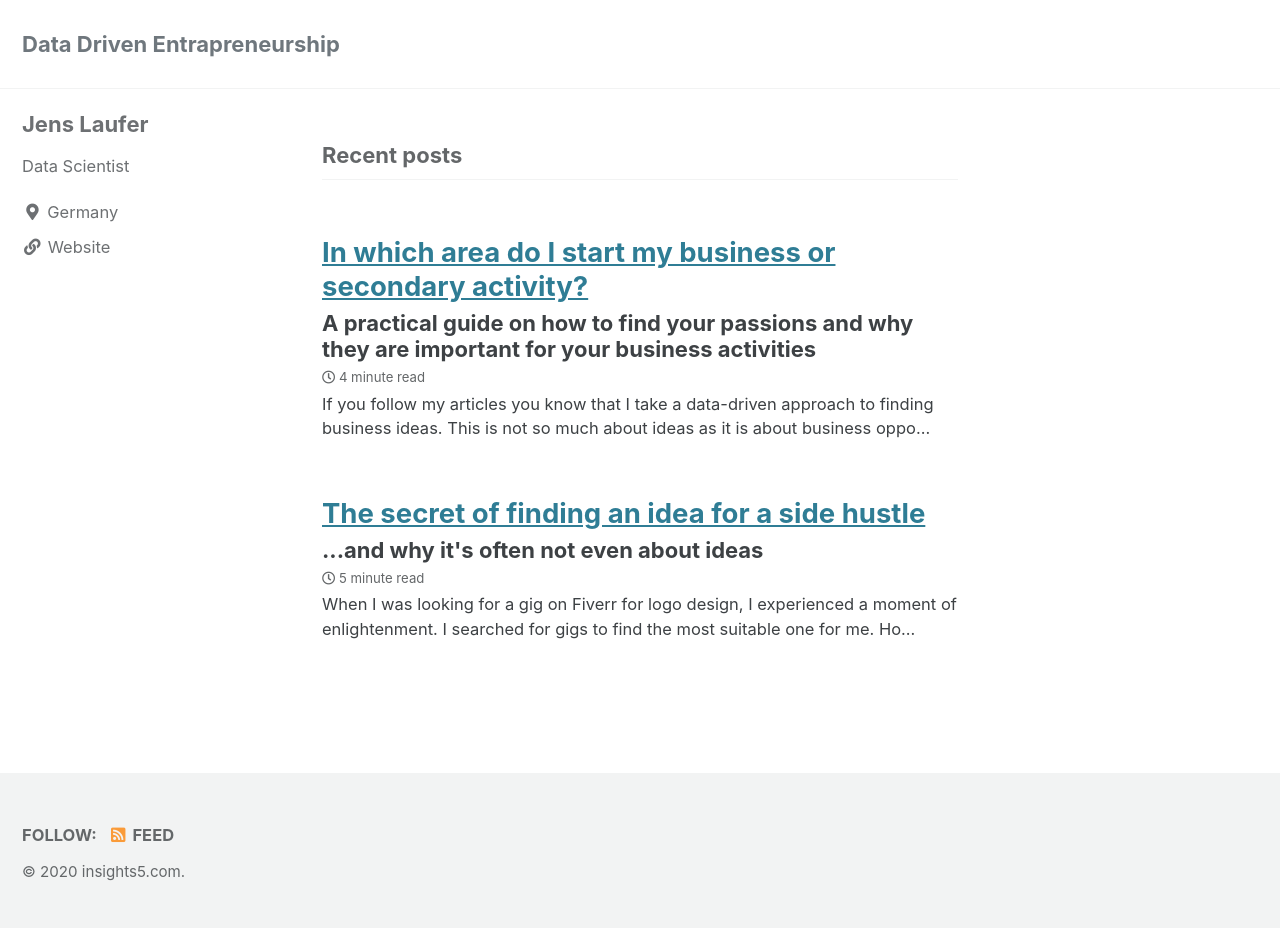
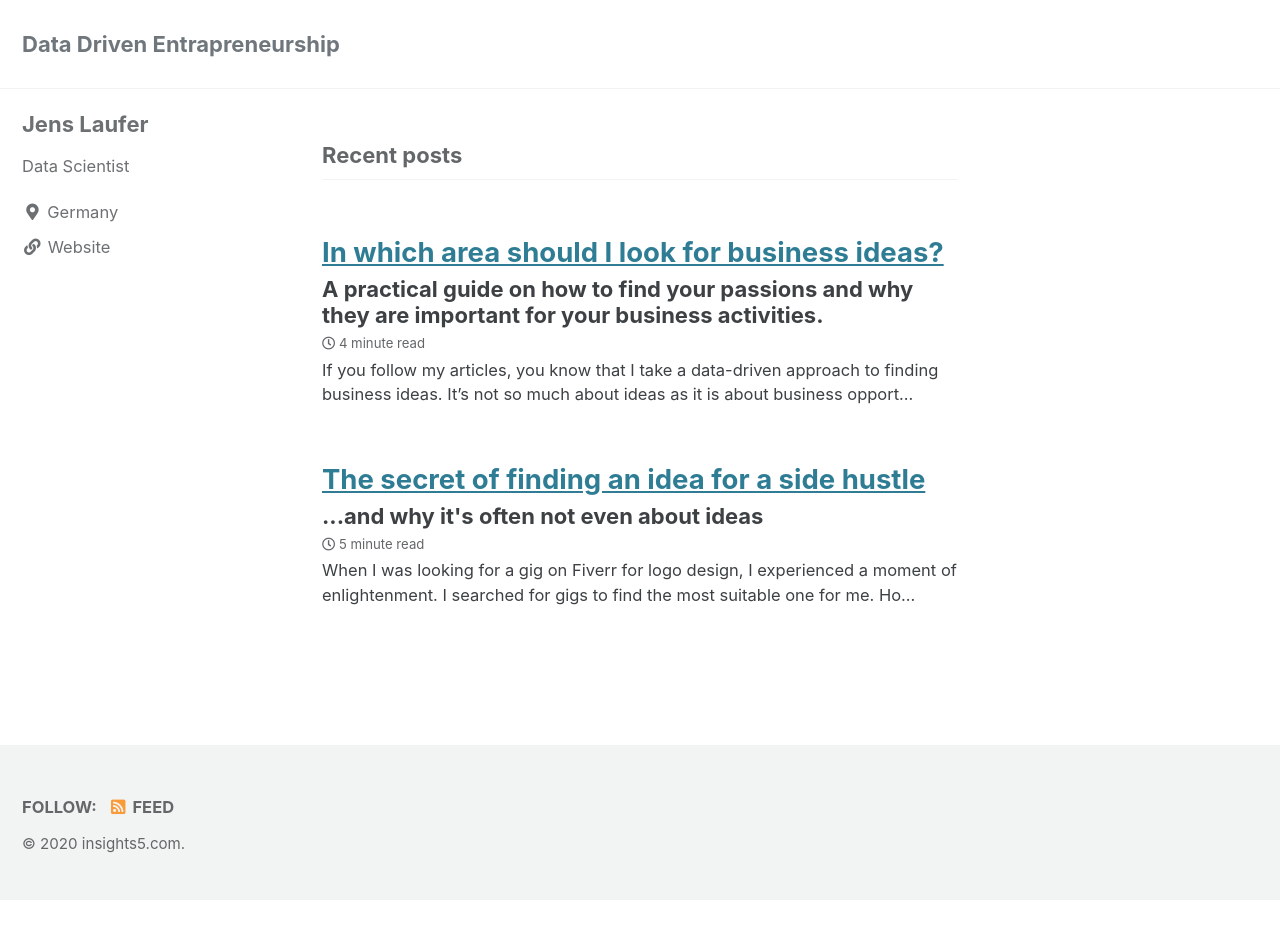
Before and after one commit to jenslaufer/data-driven-entrepreneurship-blog, a Jekyll site: the page built from index.html, in a window 1280 px wide. Built offline with Jekyll 4.4.1, drawn with Linux system fonts in a browser that asks for light colours; cached includes are drawn as plain includes; the list of posts is cut into pages by our own code; after the commit the page ends 900 px from its top, so only the background shows below that; part of the change alters nothing that is shown.

Commit message:
edited with grammarly

```diff
--- a/_posts/2020-10-27-in-which-area-should-i-look-for-business-opportunities.md
+++ b/_posts/2020-10-27-in-which-area-should-i-look-for-business-opportunities.md
@@ -1,6 +1,6 @@
 ---
-title: "In which area do I start my business or secondary activity?"
-subtitle: "A practical guide on how to find your passions and why they are important for your business activities"
+title: "In which area should I look for business ideas?"
+subtitle: "A practical guide on how to find your passions and why they are important for your business activities."
 header:
     image: https://res.cloudinary.com/jenslaufer/image/upload/c_scale,q_80,w_800/v1602590442/andrew-neel-fkalryO4dUI-unsplash.jpg
     caption: "Photo by [Andrew Neel](https://unsplash.com/@andrewtneel?utm_source=unsplash&amp;utm_medium=referral&amp;utm_content=creditCopyText) [**Unsplash**](https://unsplash.com/s/photos/passion?utm_source=unsplash&amp;utm_medium=referral&amp;utm_content=creditCopyText)"
@@ -10,43 +10,43 @@ categories:
     - discovery
 ---
 
-If you follow my articles you know that I take a data-driven approach to finding business ideas. This is not so much about ideas as it is about business opportunities that you systematically search for using easily accessible data.
+If you follow my articles, you know that I take a data-driven approach to finding business ideas. It's not so much about ideas as it is about business opportunities that you systematically search by using easily accessible data.
 
-However, there is an emotional part of starting your own business that you should not forget: passion. In this article I would like to explain why it is important and how you
+However, there is an emotional part of starting your own business that you should not forget: passion. In this article, I would like to explain why it's essential and how you
 find your passion.
 
-If you are looking for data-driven business opportunities, you must first always be clear in which area you are starting your search. Surely you can start by researching what is trendy at the moment. Let's take the Corona crisis as an example. The topic of masks is omnipresent because everyone needs one. Why shouldn't you jump on the bandwagon by finding a niche in masks? I'm sure you would find a lucrative sub niche with the help of data. What's the problem with that?
+If you are looking for data-driven business opportunities, you must first have an idea in which area you are starting your search. You might start by researching what is trendy at the moment. Let's take the Corona crisis as an example. The topic of masks is omnipresent because everyone needs one. Why shouldn't you take this opportunity by finding a niche here? I'm sure you would find a lucrative sub-niche with the help of data. What's the problem with that?
 
-Do you really just want to sell masks? If you are not enthusiastically sewing masks yourself to sell them on Etsy or creating your own designs as a designer, you will not really put your heart and soul into it. If the first difficulties arise because you are too inexperienced as a founder, you will give up quite quickly. This is the case with many founders. Certainly money can replace the lack of passion as a motivator, but not in the long run.
+Do you just want to sell masks? If you are not enthusiastically sewing masks yourself to sell them on Etsy or create mask designs as a designer, you will not put your heart and soul into it. If the first difficulties arise because you are too inexperienced as a founder, you will give up quite quickly. It's the case with many founders. For sure, money can replace the lack of passion as a motivator, but not in the long run.
 
-A few years ago I experienced this first hand when I discovered the niche "aphtha treatment" with the help of a keyword analysis. I myself often had problems with them and found out that I could fight them quite effectively with pure ascorbic acid (=Vitamin C). So I wanted to sell ascorbic acid in small pack sizes as a kind of aphtaethic way formula. Quickly I had created a landing page with a matching pay-per-click campaign on Google. With the help of the test campaign I was able to validate quite quickly that the niche had potential. However, during my research I encountered a difficulty: The sale of medical products is strictly regulated in Germany, i.e. I could not sell my product so easily without permission. A problem that can be solved if you get these permits. Do you know what happened? I buried the idea because I didn't feel much like this kind of product anyway.
+A few years ago, I experienced this first hand when I discovered the niche "aphtha treatment" with the help of keyword analysis. I often had problems with them and found out that I could fight them quite effectively with pure ascorbic acid (=Vitamin C). So I wanted to sell ascorbic acid in small pack sizes as a kind of fight-apathetic-formula. Quickly I had created a landing page with a matching pay-per-click campaign on Google. With the help of the test campaign, I was able to validate that the niche had potential. However, during my research, I encountered a difficulty: The sale of medical products is strictly regulated in Germany so that I couldn't sell my product without permission. A problem that can be solved if you get these permits. Do you know what happened? I buried the idea because I didn't feel much like this kind of product anyway.
 
-**The secret is to start a business in areas where you are a professional and you love. Nothing and nobody can stop you then. You have to find your passion. I define passion as the intersection of what you do well and what you love.
+**The secret is to start a business in areas where you are a professional, and you love. Nothing and nobody can stop you then. You have to find your passion. I define passion as the intersection of what you are good at and what you love.
 
 [](assets/find_your_passion_venn_diagram.png)
 
-For starting your own business, business opportunities are another component. You search for these opportunities using data from the Internet according to your passions. In the beginning you may only have a sideline job to generate additional income, which you can expand into your own business over time.
+For starting your own business, business opportunities are another component: You search for these opportunities using data from the Internet according to your passions. In the beginning, you may only have a side hustle to generate additional income, which you can expand into your own business over time.
 
-In the following I would like to show you how to find your passions:
+I want to show you how to find your passions:
 
-### What you do well
+### What you are good at
 
-What are you good at? All your skills from your professional or private life are part of it. Besides the practical skills, don't forget to include the areas in which you have a broad knowledge. Write everything down without evaluating whether you can earn money with it. Everything belongs in the list even if it is extraordinary. Sometimes the extraordinary offers huge opportunities.
+What are you good at? All your skills from your professional or private life are part of it. Besides the practical skills, don't forget to include the areas in which you have a broad knowledge. Write everything down without evaluating whether you can earn money with it. Everything belongs in the list even if it seems weird. Sometimes the weird offers enormous opportunities.
 
 Here is an example of how such a list could look like:
 
 - Excel
 - Kitesurfing
-- Soccer
-- Gossip and gossip
+- Football
+- Gossip
 - Empathy
 - Foreign countries
-- Teachings
+- Teaching
 - Spanish
 
 ### What you love
 
-What do you love? These are the activities you would do all day long if money was not an issue for you. You rest in yourself when you do these things.
+What do you love? These are the activities you would do all day long in case money wouldn't an issue for you. You rest in yourself when you do these things.
 
 Examples:
 
@@ -58,13 +58,13 @@ Examples:
 
 ### The sweet spot of passion
 
-In the example we saw that 'Kitesurfing' appeared in both lists. Congratulations you have found something you should focus on when looking for business opportunities.
+In the example, we saw that 'Kitesurfing' appeared in both lists. Congratulations you have found something you should focus on when looking for business opportunities.
 
-But it is not always that easy. Sometimes we have hobbies that we pursue with passion without being good at them. What is the point? They are fun and that is important. On the other hand, we are good at something at work that we don't like at all.
+But it is not always that easy. Sometimes we have hobbies that we pursue with passion without being good at them. However, that doesn't matter as they are fun, and that is important. On the other hand, we are good at something at work that we don't like at all.
 
-In this case, try to find skills that can be combined well with other activities. In our example, the ability Excel stands out. Many other points can be combined with it, because many customers search Excel sheets in all possible areas. Your ability to teach others can also be combined with many things you love. This way you could offer online courses in an area you love. Or you could combine your passion for writing with your knowledge of football by starting a blog.
+In this case, try to find skills that can be combined well with other activities. Your ability to teach lets you offer online courses on what you love. Or you could combine your love for writing with your knowledge of football by starting a blog.
 
-Now try to define terms. You will need them to search the internet for business opportunities:
+Now try to define keywords. You will need them to search the Internet for business opportunities:
 
 - Kitesurfing
 - Kitesurfing
@@ -75,9 +75,10 @@ Now try to define terms. You will need them to search the internet for business
 
 ### Business Opportunities
 
-The last component to come into play is business opportunities. You search for them analytically with data you find on the Internet. To do this, you search through various Internet marketplaces. These offer their customers different metrics, which you use for your purposes.
+The last component is business opportunities. You search for them analytically with data you find on the Internet. To do this, you search through various Internet marketplaces, with the keywords you wrote down before. The internet marketplaces offer their customers different metrics, which you use for your advantage.
+
 In my article ["The Secret of finding an idea for a side hustle"](https://insights5.com/business/opportunities/discovery/the_secret_of_finding_an_idea_for_a_side_hustle/) I have described this in more detail.
 
 ## Conclusion
 
-You should try to start a business in an area you know and love, or in other words, in an area you have a passion for. This is important in order to stay on track in difficult times. You can find your passions by looking for the intersection of the areas you love and the areas you are good at. In this intersection you systematically search for business opportunities with the help of data.
+You should try to start a business on what you know and love, or in other words, on something you have a passion for. It's crucial to stay on track in difficult times. You can find your passions by looking for the intersection of what you love, and you are good at. In this intersection, you systematically search for business opportunities with the help of data.
```
